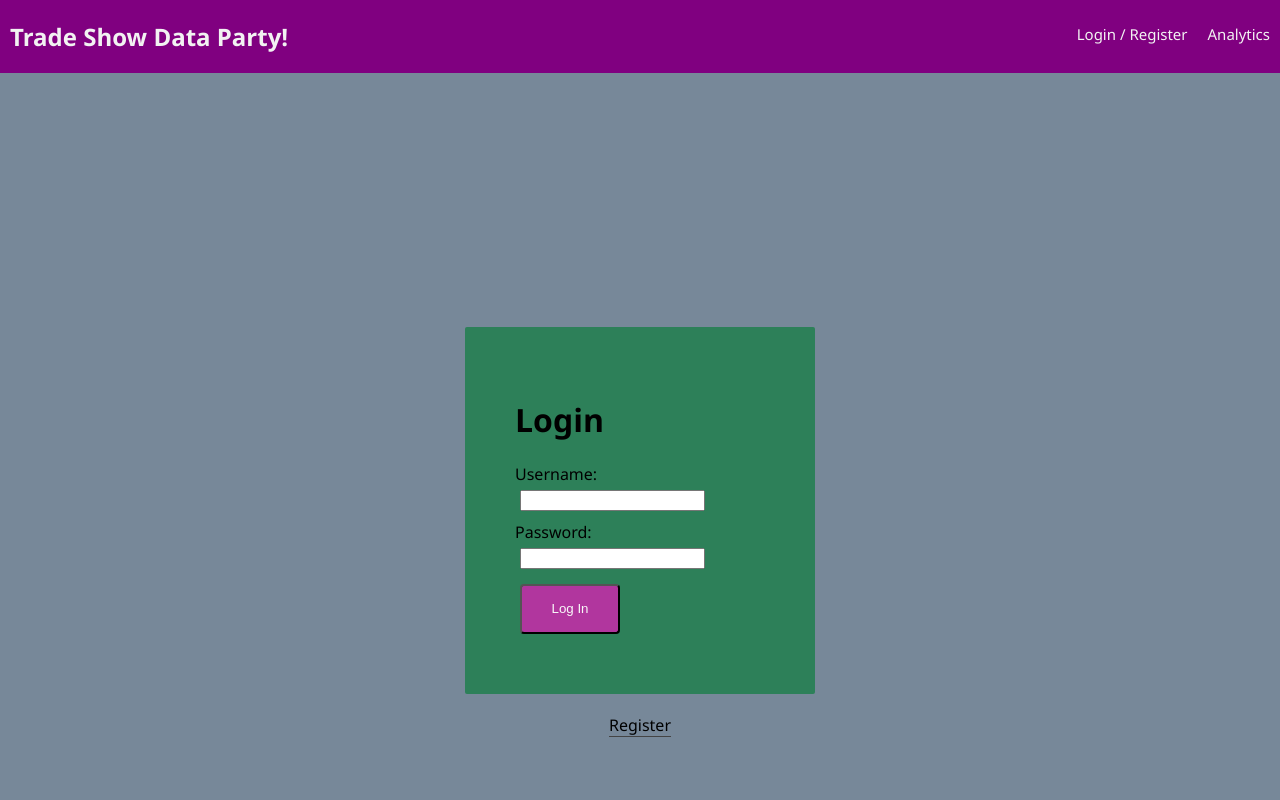
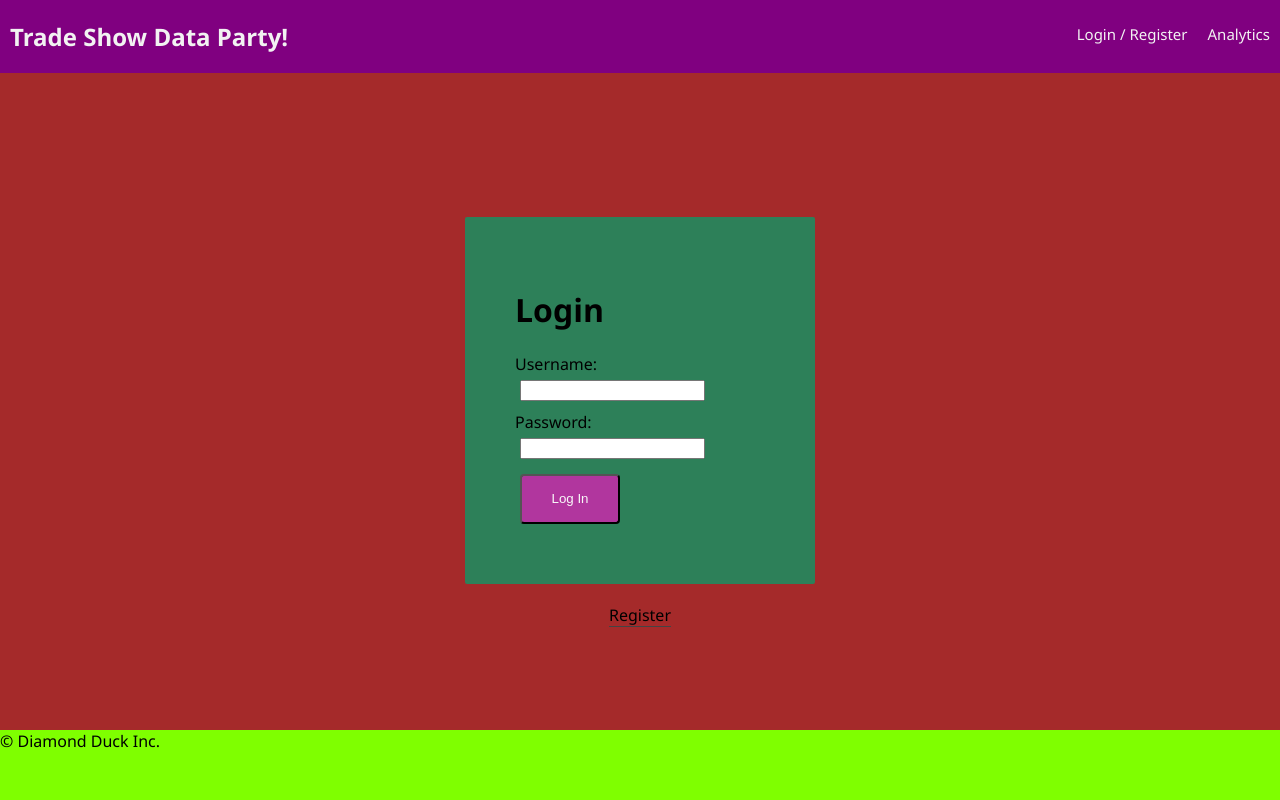
Before and after one commit to TianaJohnson/trade-show, a React (Create React App) app: page /#/home in a window 1280 px wide. Shown: the top 800 px of the page. Built offline with nearby package versions, Linux system fonts and the light colour scheme; no server answers.

Commit message:
mirror of reg/login pages

```diff
--- a/src/components/LoginPage/LoginPage.css
+++ b/src/components/LoginPage/LoginPage.css
@@ -8,6 +8,12 @@
         padding: 190px;
     }
 
+    @media screen and (max-width: 1300px) {
+      .login-background{
+        background-color:brown;
+        padding:80px;
+      }
+    }
     @media screen and (max-width: 1200px) {
       .login-background{
         background-color: blue;
--- a/src/components/RegisterPage/RegisterPage.css
+++ b/src/components/RegisterPage/RegisterPage.css
@@ -10,7 +10,7 @@
 
 @media screen and (max-width: 1300px) {
   .reg-background{
-    background-color: blue;
+    background-color:brown;
     padding:80px;
   }
 }
```
